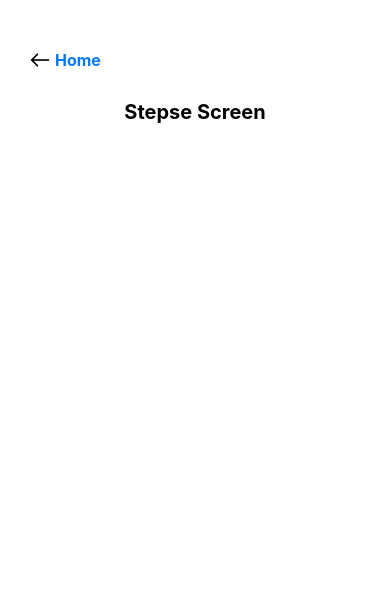
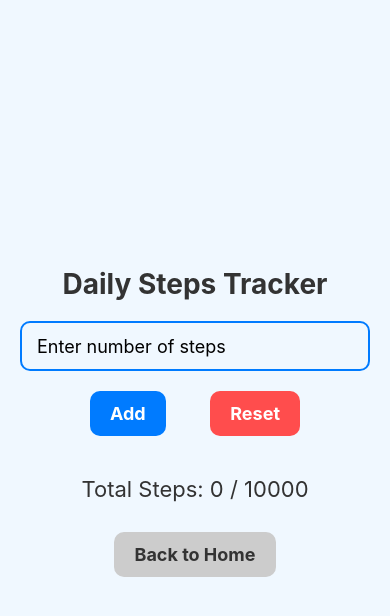
Before and after one commit to ataberkkizlier/HealthAPPFinal, a React Native app: screen /CategorySteps in a window 390 px wide. Shown: the top 616 px of the page. Built offline with nearby package versions, Linux system fonts and the light colour scheme; no server answers.

Commit message:
added the daily steps page, set its value to 10%

```diff
--- /dev/null
+++ b/context/StepsContext.js
@@ -0,0 +1,65 @@
+// context/StepsContext.js
+import React, { createContext, useContext, useState, useEffect } from 'react';
+import AsyncStorage from '@react-native-async-storage/async-storage';
+
+const StepsContext = createContext();
+
+export const StepsProvider = ({ children }) => {
+    const [steps, setSteps] = useState(0);
+    const dailyGoal = 10000;
+
+    useEffect(() => {
+        const loadSteps = async () => {
+            try {
+                const saved = await AsyncStorage.getItem('@steps');
+                console.log('Loaded steps from AsyncStorage:', saved);
+                if (saved) {
+                    const parsedSteps = parseInt(saved);
+                    setSteps(parsedSteps);
+                    console.log('Set steps after load:', parsedSteps);
+                }
+            } catch (e) {
+                console.log('Error loading steps:', e);
+            }
+        };
+        loadSteps();
+    }, []);
+
+    useEffect(() => {
+        const saveSteps = async () => {
+            try {
+                await AsyncStorage.setItem('@steps', steps.toString());
+                console.log('Saved steps to AsyncStorage:', steps);
+            } catch (e) {
+                console.log('Error saving steps:', e);
+            }
+        };
+        saveSteps();
+    }, [steps]);
+
+    const updateSteps = (newAmount) => {
+        const cappedAmount = Math.min(newAmount, 50000);
+        setSteps(cappedAmount);
+        console.log('Updated steps:', cappedAmount);
+    };
+
+    const resetSteps = () => {
+        setSteps(0);
+        console.log('Steps reset to 0');
+    };
+
+    return (
+        <StepsContext.Provider
+            value={{
+                steps,
+                dailyGoal,
+                updateSteps,
+                resetSteps
+            }}
+        >
+            {children}
+        </StepsContext.Provider>
+    );
+};
+
+export const useSteps = () => useContext(StepsContext);
--- a/screens/Home.js
+++ b/screens/Home.js
@@ -9,6 +9,7 @@ import SubHeaderItem from '../components/SubHeaderItem';
 import HorizontalDoctorCard from '../components/HorizontalDoctorCard';
 import { LinearGradient } from 'expo-linear-gradient';
 import { useWaterIntake } from '../context/WaterIntakeContext';
+import { useSteps } from '../context/StepsContext';
 import { useFocusEffect } from '@react-navigation/native';
 
 const MetricCard = React.memo(({
@@ -24,14 +25,12 @@ const MetricCard = React.memo(({
   const [isFocused, setIsFocused] = useState(false);
   const [localValue, setLocalValue] = useState(String(value));
 
-  // Sync localValue with value prop when it changes, but not while the input is focused
   React.useEffect(() => {
     if (!isFocused) {
       setLocalValue(String(value));
     }
   }, [value, isFocused]);
 
-  // Log to confirm the value prop and localValue
   console.log(`MetricCard (${label}) - value prop:`, value, 'localValue:', localValue);
 
   const handleBlur = () => {
@@ -91,26 +90,44 @@ const MetricCard = React.memo(({
 const Home = ({ navigation }) => {
   const { dark, colors } = useTheme();
   const { waterIntake, percentage, dailyGoal, updateWaterIntake } = useWaterIntake();
+  const { steps, dailyGoal: stepsDailyGoal, updateSteps } = useSteps();
   const [healthMetrics, setHealthMetrics] = useState({
     nutrition: 90,
     workout: 75,
     mental: 80,
     sleep: 70,
-    steps: 6500,
     bloodPressure: '120/80'
   });
-  const [forceRender, setForceRender] = useState(0); // Add this to force re-render
+  const [forceRender, setForceRender] = useState(0);
 
   useFocusEffect(
     useCallback(() => {
-      console.log('Home screen focused, water intake:', waterIntake, 'percentage:', percentage);
-      setForceRender(prev => prev + 1); // Force re-render by updating state
-    }, [waterIntake, percentage])
+      console.log('Home screen focused, water intake:', waterIntake, 'percentage:', percentage, 'steps:', steps);
+      setForceRender(prev => prev + 1);
+    }, [waterIntake, percentage, steps])
   );
 
+  // Calculate steps percentage (similar to water intake percentage)
+  const stepsPercentage = Math.min(100, (steps / stepsDailyGoal) * 100);
+
+  // Define weights for each metric (total should be 100%)
+  const weights = {
+    nutrition: 0.20, // 20%
+    workout: 0.20,  // 20%
+    water: 0.15,    // 15%
+    mental: 0.15,   // 15%
+    sleep: 0.20,    // 20%
+    steps: 0.10     // 10%
+  };
+
+  // Calculate weighted overall score
   const overallScore = Math.round(
-    (healthMetrics.nutrition + healthMetrics.workout + percentage +
-      healthMetrics.mental + healthMetrics.sleep) / 5
+    (healthMetrics.nutrition * weights.nutrition) +
+    (healthMetrics.workout * weights.workout) +
+    (percentage * weights.water) +
+    (healthMetrics.mental * weights.mental) +
+    (healthMetrics.sleep * weights.sleep) +
+    (stepsPercentage * weights.steps)
   );
 
   const updateMetric = useCallback((metric, value) => {
@@ -120,20 +137,24 @@ const Home = ({ navigation }) => {
       return;
     }
 
+    if (metric === 'steps') {
+      const stepValue = Math.min(50000, Math.max(0, parseInt(value) || 0));
+      updateSteps(stepValue);
+      return;
+    }
+
     let processedValue = value;
     if (metric === 'bloodPressure') {
       processedValue = value.replace(/[^0-9/]/g, '');
-    } else if (metric !== 'steps') {
+    } else {
       processedValue = Math.min(100, Math.max(0, parseInt(value) || 0));
-    } else {
-      processedValue = Math.min(50000, Math.max(0, parseInt(value) || 0));
     }
 
     setHealthMetrics(prev => ({
       ...prev,
       [metric]: processedValue
     }));
-  }, [dailyGoal, updateWaterIntake]);
+  }, [dailyGoal, updateWaterIntake, updateSteps]);
 
   const renderHeader = () => {
     return (
@@ -168,7 +189,7 @@ const Home = ({ navigation }) => {
           </TouchableOpacity>
         </View>
       </View>
-    )
+    );
   };
 
   const renderSearchBar = () => {
@@ -195,7 +216,7 @@ const Home = ({ navigation }) => {
           style={styles.filterIcon}
         />
       </TouchableOpacity>
-    )
+    );
   };
 
   const renderHealthMetrics = () => (
@@ -267,7 +288,7 @@ const Home = ({ navigation }) => {
           metric="steps"
           color="#8AC926"
           dark={dark}
-          value={healthMetrics.steps}
+          value={steps}
           onUpdate={updateMetric}
         />
         <MetricCard
@@ -359,7 +380,7 @@ const Home = ({ navigation }) => {
           }]}
         />
       </View>
-    )
+    );
   };
 
   return (
--- a/screens/Steps.js
+++ b/screens/Steps.js
@@ -1,58 +1,137 @@
+// screens/Steps.js
 import React from 'react';
-import { View, Text, StyleSheet, TouchableOpacity, Image } from 'react-native';
-import { useNavigation } from '@react-navigation/native';
+import { View, Text, TextInput, StyleSheet, TouchableOpacity } from 'react-native';
+import { useSteps } from '../context/StepsContext';
 
-const Nutrition = () => {
-    const navigation = useNavigation();
+export default function Steps({ navigation }) {
+    const context = useSteps();
+
+    if (!context) {
+        return (
+            <View style={styles.container}>
+                <Text style={styles.title}>Error: Steps Context Not Available</Text>
+                <TouchableOpacity style={styles.backButton} onPress={() => navigation.navigate('Home')}>
+                    <Text style={styles.backButtonText}>Back to Home</Text>
+                </TouchableOpacity>
+            </View>
+        );
+    }
+
+    const { updateSteps, steps, dailyGoal, resetSteps } = context;
+    const [stepInput, setStepInput] = React.useState('');
+
+    const handleAddSteps = () => {
+        const stepValue = parseInt(stepInput);
+        if (!isNaN(stepValue)) {
+            const newSteps = steps + stepValue;
+            updateSteps(newSteps);
+            console.log('Added steps:', stepValue, 'New total:', newSteps);
+            setStepInput('');
+        }
+    };
+
+    const handleResetSteps = () => {
+        resetSteps();
+        setStepInput('');
+    };
+
+    console.log('Steps.js render - Current steps:', steps);
 
     return (
         <View style={styles.container}>
-            { /* Back Button */}
-            <TouchableOpacity
-                style={styles.backButton}
-                onPress={() => navigation.navigate('Main')} // Go back to Home
-            >
-                <Image source={require('../assets/icons/back.png')} style={styles.backIcon} />
-                <Text style={styles.backText}>Home</Text>
+            <Text style={styles.title}>Daily Steps Tracker</Text>
+            <TextInput
+                style={styles.input}
+                placeholder="Enter number of steps"
+                keyboardType="numeric"
+                value={stepInput}
+                onChangeText={setStepInput}
+            />
+            <View style={styles.buttonContainer}>
+                <TouchableOpacity style={styles.addButton} onPress={handleAddSteps}>
+                    <Text style={styles.addButtonText}>Add</Text>
+                </TouchableOpacity>
+                <TouchableOpacity style={styles.resetButton} onPress={handleResetSteps}>
+                    <Text style={styles.resetButtonText}>Reset</Text>
+                </TouchableOpacity>
+            </View>
+            <Text style={styles.result}>
+                Total Steps: {steps} / {dailyGoal}
+            </Text>
+            <TouchableOpacity style={styles.backButton} onPress={() => navigation.navigate('Home')}>
+                <Text style={styles.backButtonText}>Back to Home</Text>
             </TouchableOpacity>
-
-            {/* Screen Title */}
-            <Text style={styles.text}>Stepse Screen</Text>
         </View>
     );
-};
+}
 
 const styles = StyleSheet.create({
     container: {
         flex: 1,
+        justifyContent: 'center',
         alignItems: 'center',
-        backgroundColor: '#fff',
-        paddingTop: 50,
+        padding: 20,
+        backgroundColor: '#f0f8ff',
+    },
+    title: {
+        fontSize: 28,
+        fontWeight: 'bold',
+        marginBottom: 20,
+        color: '#333',
+    },
+    input: {
+        height: 50,
+        width: '100%',
+        borderColor: '#007bff',
+        borderWidth: 2,
+        borderRadius: 10,
+        marginBottom: 20,
+        paddingHorizontal: 15,
+        fontSize: 18,
+    },
+    buttonContainer: {
+        flexDirection: 'row',
+        justifyContent: 'space-between',
+        width: '60%',
+        marginBottom: 20,
+    },
+    addButton: {
+        backgroundColor: '#007bff',
+        borderRadius: 10,
+        paddingVertical: 12,
+        paddingHorizontal: 20,
+    },
+    addButtonText: {
+        color: '#fff',
+        fontSize: 18,
+        fontWeight: 'bold',
+    },
+    resetButton: {
+        backgroundColor: '#ff4d4d',
+        borderRadius: 10,
+        paddingVertical: 12,
+        paddingHorizontal: 20,
+    },
+    resetButtonText: {
+        color: '#fff',
+        fontSize: 18,
+        fontWeight: 'bold',
+    },
+    result: {
+        marginTop: 20,
+        fontSize: 22,
+        color: '#333',
     },
     backButton: {
-        position: 'absolute',
-        top: 40,
-        left: 20,
-        flexDirection: 'row',
-        alignItems: 'center',
-        padding: 10,
+        marginTop: 30,
+        backgroundColor: '#ccc',
+        borderRadius: 10,
+        paddingVertical: 12,
+        paddingHorizontal: 20,
     },
-    backIcon: {
-        width: 20,
-        height: 20,
-        resizeMode: 'contain',
-    },
-    backText: {
-        marginLeft: 5,
-        fontSize: 16,
+    backButtonText: {
+        color: '#333',
+        fontSize: 18,
         fontWeight: 'bold',
-        color: '#007bff',
-    },
-    text: {
-        fontSize: 20,
-        fontWeight: 'bold',
-        marginTop: 50,
     },
 });
-
-export default Nutrition;
```
Also changed, not shown: App.js (+22 -19 lines).
